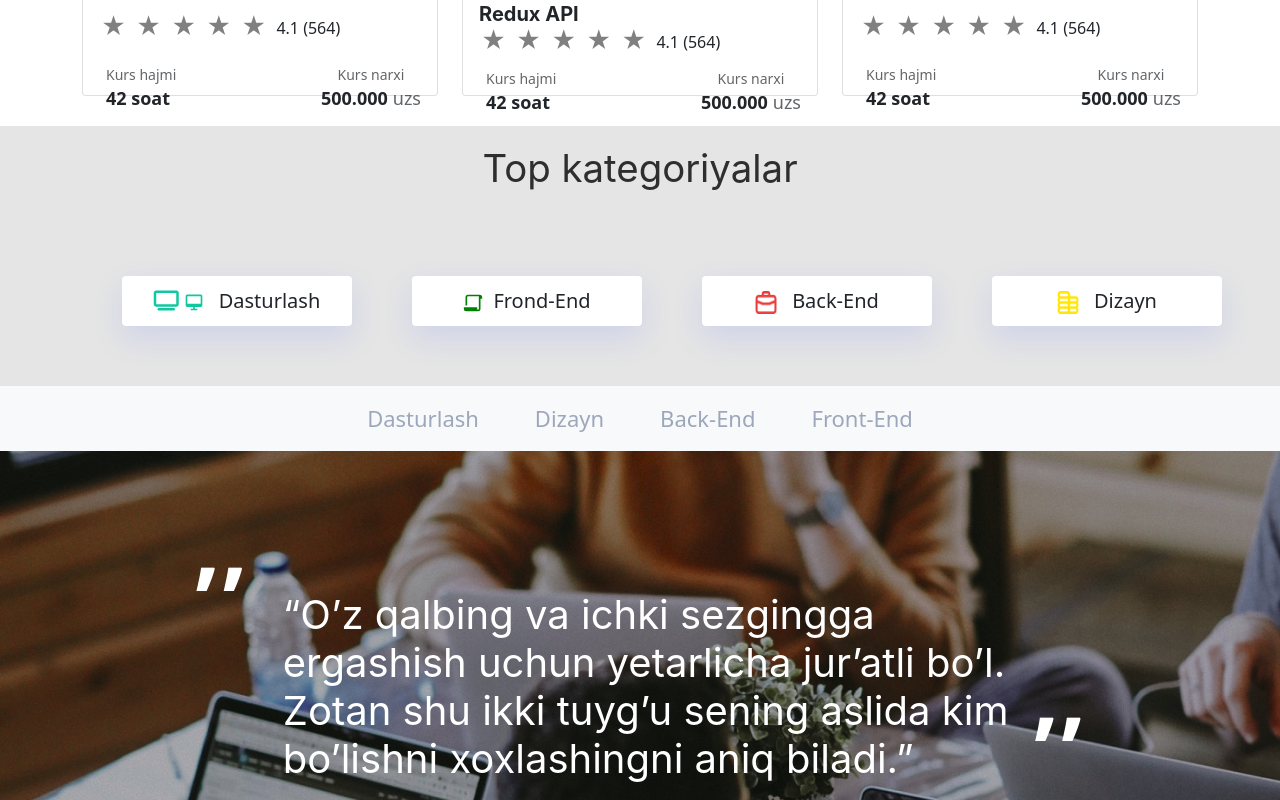
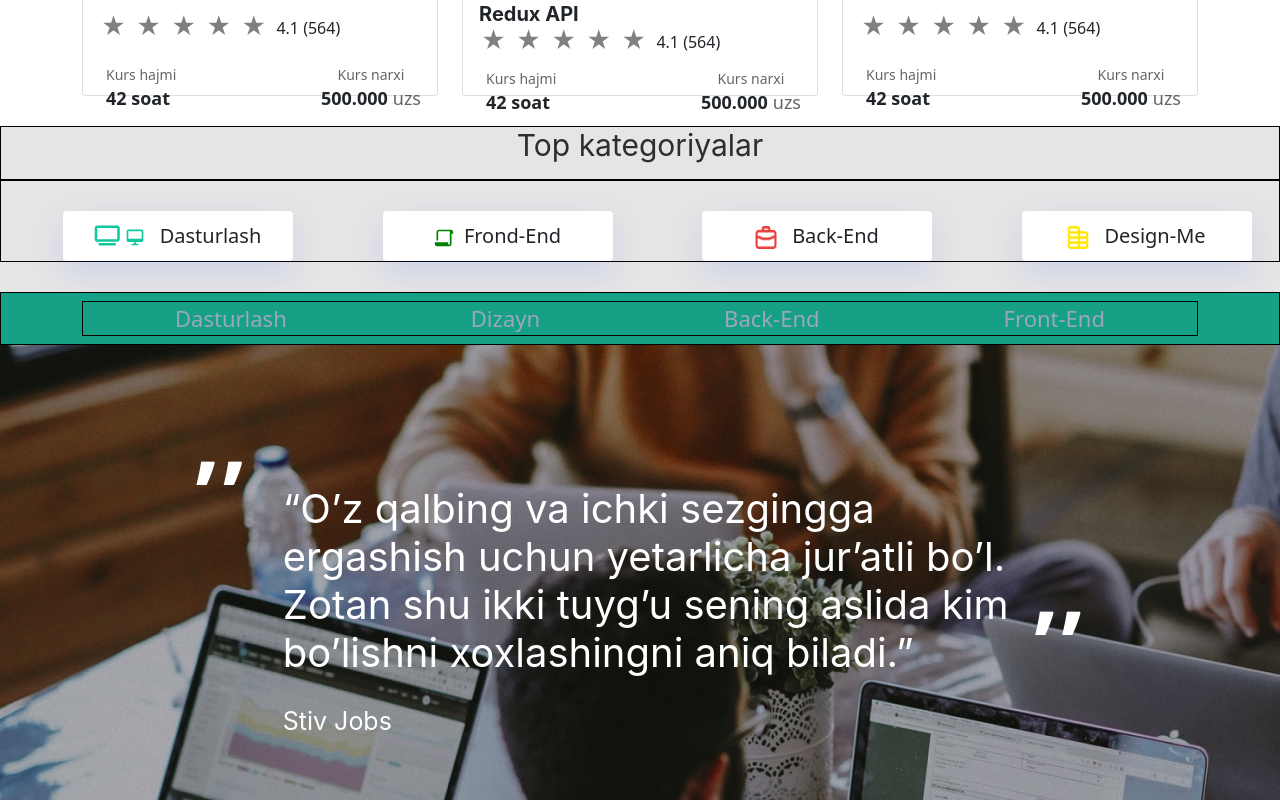
Before and after one commit to Rahmonbek/ittower, a React (Create React App) app: page / in a window 1280 px wide. Shown: the part 1700-2500 px from the top of the page. Built offline with nearby package versions, Linux system fonts and the light colour scheme.

Commit message:
swq
dwqd

```diff
--- a/src/pages/dashboards/NavbarMenu/NavbarGroup.js
+++ b/src/pages/dashboards/NavbarMenu/NavbarGroup.js
@@ -1,34 +1,45 @@
 import React from "react";
 import menyu from "../css/NavbarGroup.module.css";
-import { BrowserRouter as Router, Switch, Route, NavLink,Link } from "react-router-dom";
-import { Container, Navbar, Nav,  } from "react-bootstrap";
+import {
+  BrowserRouter as Router,
+  Switch,
+  Route,
+  NavLink,
+  Link,
+} from "react-router-dom";
+import { Container, Navbar, Nav } from "react-bootstrap";
 import Course from "./Course";
 import Home from "./Home";
 import Contact from "./Contact";
-import Logo from '../img/12347.png'
+import Logo from "../img/12347.png";
 
 export default function NavbarGroup() {
   return (
     <div>
       <Router>
         <div>
-
           <Navbar className={menyu.navbarMenu} collapseOnSelect expand="lg">
             <Container>
-              <Navbar.Brand style={{width:'65px', height:'65px'}} href="#home">
-                  <img className={menyu.BrandImgMe} style={{width:'100%',height:'100%'}} src={Logo} />
+              <Navbar.Brand
+                style={{ width: "65px", height: "65px" }}
+                href="#home"
+              >
+                <img
+                  className={menyu.BrandImgMe}
+                  style={{ width: "100%", height: "100%" }}
+                  src={Logo}
+                />
               </Navbar.Brand>
 
               <Navbar.Toggle
                 className={menyu.navbarToggle}
                 aria-controls="responsive-navbar-nav"
               />
-                <ul >
+              <ul>
                 <Navbar.Collapse
                   className={menyu.navbarCollapse}
                   id="responsive-navbar-nav"
                 >
-
                   <Nav className="ml-auto">
                     <li>
                       <NavLink
@@ -76,8 +87,6 @@ export default function NavbarGroup() {
             </Container>
           </Navbar>
 
-
-
           {/* A <Switch> looks through its children <Route>s and
             renders the first one that matches the current URL. */}
           <Switch>
--- a/src/pages/dashboards/css/Navbar1.module.css
+++ b/src/pages/dashboards/css/Navbar1.module.css
@@ -254,3 +254,20 @@ box-shadow: 0px 2px 2px 0px #0000001A;
 
 
     }
+    .CardPriceTimeDesign{
+        display: flex;
+        justify-content: space-between;
+        margin-top: 80px;
+
+    }
+    @media(min-width:768px) and (max-width:1023px){
+        .CardTextFrond{
+            font-size: 14px;
+            font-weight: bolder;
+        }
+
+    }
+    @media (max-width:767px){
+        .CardPriceTimeDesign{
+        }
+    }
--- a/src/pages/dashboards/css/Navbar2.module.css
+++ b/src/pages/dashboards/css/Navbar2.module.css
@@ -7,18 +7,33 @@ height: auto;
 
 }
 .title{
-align-items: center;
-padding-top: 24px;
-border-radius: nullpx;
+    margin: auto;
+    width: 100%;
+    border: 1px solid black;
+    text-align: center;
+
+}
+.title p{
+
 font-family: SF Pro Display;
 font-size: 30px;
 line-height: 36px;
-letter-spacing: 0em;
+/* identical to box height */
+
 text-align: center;
+
+/* black */
+
 color: #2E2E2E;
 
 }
+.RowMeTop{
+    width: 100%;
+    margin: auto;
+    border: 1px solid black;
+    margin-bottom: 30px;
 
+}
 
 .barchasi{
     padding-top: 2px;
@@ -143,3 +158,69 @@ height: 24px;
 left: 244px;
 top: 370px;
 }
+#NavbarMenuUl{
+    width: 100%;
+    justify-content: space-around;
+
+}
+.Navbar{
+    border: 1px solid black;
+    margin: auto;
+    text-align:center;
+    background-color: #16a085;
+}
+.ContainerMenu{
+    border:1px solid black;
+    width:100%;
+}
+
+@media(min-width:768px) and (max-width:1023px){
+    .NavbarMenu{
+        color: red;
+        background-color: white;
+        border: none;
+
+    }
+    #NavbarMenuUl{
+        z-index: 1;
+        color: white;
+        border-radius: 4px;
+        position: absolute;
+        width: 200px;
+        height: 210px;
+        overflow-x: hidden;
+        text-align: center;
+        margin-top: 10px;
+        background-color: #1E1E1E;
+
+    }
+}
+@media(max-width:767px) {
+    .NavbarMenu{
+        margin-top: 20px;
+        margin-bottom: 20px;
+        margin: auto;
+    }
+    .RowMeTop{
+        text-align: center;
+        border: 1px solid red;
+    }
+    .c1{
+        margin: auto;
+        margin-top: 20px;
+        margin-bottom: 20px;
+    }
+    #NavbarMenuUl{
+        z-index: 1;
+        color: white;
+        border-radius: 4px;
+        position: absolute;
+        width: 200px;
+        height: 210px;
+        margin: auto;
+        overflow-x: hidden;
+        background-color: #1E1E1E;
+
+    }
+
+}
--- a/src/pages/dashboards/css/Navbar4.module.css
+++ b/src/pages/dashboards/css/Navbar4.module.css
@@ -101,14 +101,20 @@ margin-left: 35px;
 @media (min-width:768px) and (max-width:1024px){
     .TextMeCenter{
         width: 100%;
+        margin-top: 10px;
     }
     .standUpClose{
         margin-top: 180px;
+    }
+    .CardTextFrond{
+        font-size: 15px;
     }
 }
 @media (max-width:767px){
     .TextMeCenter{
         width: 100%;
+        margin-top: 10px;
+
     }
     .standUpInText{
         font-size: 30px;
--- a/src/pages/dashboards/css/NavbarGroup.module.css
+++ b/src/pages/dashboards/css/NavbarGroup.module.css
@@ -17,15 +17,19 @@
 
 
 @media (max-width: 767px){
+    .navbarMenu{
+        border: 1px solid black;
+        display: flex;
+    }
     .navbarToggle{
-     margin-top: -10px;
-     margin-left: 280px;
+     margin-top: -70px;
+     margin-left: 20px;
      justify-content: end;
 
     }
     .BrandImgMe{
         margin: auto;
-        margin-top:-5px
+        margin-top:-60px
     }
     .navbarCollapse li{
         margin: auto;
@@ -61,6 +65,7 @@
     .BrandImgMe{
         margin-top: -5px;
     }
+
     .navbarToggle{
         margin-top: -10px;
         margin-left: 400px;
--- a/src/pages/dashboards/pages/Bosh2.js
+++ b/src/pages/dashboards/pages/Bosh2.js
@@ -33,10 +33,17 @@ export default class Bosh2 extends Component {
                 <Card.Body>
                   <Card.Title className={stayle1.name1}>
                     {" "}
-                    <b style={{marginLeft:'-18px'}}> Java Course, JavaOOp, JavaFx, Java  Spring Development, Database Development</b>
+                    <b style={{ marginLeft: "-18px" }}>
+                      {" "}
+                      Java Course, JavaOOp, JavaFx, Java Spring Development,
+                      Database Development
+                    </b>
                   </Card.Title>
                   <Card.Text>
-                    <div className={stayle1.star1} style={{ display: "flex",marginLeft:'-28px' }}>
+                    <div
+                      className={stayle1.star1}
+                      style={{ display: "flex", marginLeft: "-28px" }}
+                    >
                       <ReactStars
                         count={5}
                         onChange={ratingChanged}
@@ -50,16 +57,17 @@ export default class Bosh2 extends Component {
                     <div
                       style={{
                         display: "flex",
-                        justifyContent:'space-between',
-                        marginTop:'80px'
-
+                        justifyContent: "space-between",
+                        marginTop: "80px",
                       }}
                     >
-                      <div >
+                      <div>
                         <div style={{ fontSize: "14px", opacity: "0.7" }}>
                           Kurs hajmi
                         </div>
-                        <div style={{ fontSize: "18px" }}><b>42 soat</b></div>
+                        <div style={{ fontSize: "18px" }}>
+                          <b>42 soat</b>
+                        </div>
                       </div>
                       <div style={{ textAlign: "center", paddingLeft: "90px" }}>
                         <div style={{ fontSize: "14px", opacity: "0.7" }}>
@@ -91,12 +99,16 @@ export default class Bosh2 extends Component {
                   style={{ height: "188px" }}
                   src={images2}
                 />
-                 <div className={stayle1.card13}>Dizayn</div>
+                <div className={stayle1.card13}>Dizayn</div>
                 <Card.Body>
                   <Card.Title className={stayle1.name2}>
-                    <b style={{marginLeft:'-18px'}}> Illustrator boshlang’ichdan proffessionalgacha Ta'lim <br/> beramiz</b>
+                    <b style={{ marginLeft: "-18px" }}>
+                      {" "}
+                      Illustrator boshlang’ichdan proffessionalgacha to'liq
+                      kafolat beramiz
+                    </b>
                   </Card.Title>
-                  <Card.Text >
+                  <Card.Text>
                     <div className={stayle1.star2} style={{ display: "flex" }}>
                       <ReactStars
                         count={5}
@@ -107,25 +119,21 @@ export default class Bosh2 extends Component {
                       <span style={{ paddingTop: "8px" }}> 4.1 (564) </span>
                     </div>
 
-                    <div
-                      style={{
-                        display: "flex",
-                        justifyContent:'space-between',
-                        marginTop:'80px'
-                      }}
-                    >
-                      <div >
+                    <div className={stayle1.CardPriceTimeDesign}>
+                      <div>
                         <div style={{ fontSize: "14px", opacity: "0.7" }}>
                           Kurs hajmi
                         </div>
-                        <div style={{ fontSize: "18px" }}><b>42 soat</b></div>
+                        <div style={{ fontSize: "18px" }}>
+                          <b>42 soat</b>
+                        </div>
                       </div>
                       <div style={{ textAlign: "center", paddingLeft: "90px" }}>
                         <div style={{ fontSize: "14px", opacity: "0.7" }}>
                           Kurs narxi
                         </div>
                         <div style={{ fontSize: "18px" }}>
-                        <b>500.000</b>
+                          <b>500.000</b>
                           <span
                             style={{
                               paddingLeft: "5px",
@@ -161,7 +169,6 @@ export default class Bosh2 extends Component {
                         Python yadrosi, Python Telegram boti, Django, API, Git /
                         Github
                       </b>
-
                     </Card.Title>
                     <Card.Text>
                       <div
@@ -233,11 +240,10 @@ export default class Bosh2 extends Component {
                   />
                   <Card.Body>
                     <Card.Title className={stayle1.title1}>
-                      <b>
+                      <b className={stayle1.CardTextFrond}>
                         HTML, CSS Bootstrap , JavaScript, Ajax, React , React
                         Native , React Hook Material UI, Redux API
                       </b>
-
                     </Card.Title>
                     <Card.Text>
                       <div
@@ -313,7 +319,6 @@ export default class Bosh2 extends Component {
                         Python yadrosi, Python Telegram boti, Django, API, Git /
                         Github
                       </b>
-
                     </Card.Title>
                     <Card.Text>
                       <div
--- a/src/pages/dashboards/pages/Bosh3.js
+++ b/src/pages/dashboards/pages/Bosh3.js
@@ -1,12 +1,12 @@
 import React, { Component } from "react";
-import { Col, Row } from "react-bootstrap";
+import { Col, Row, Container } from "react-bootstrap";
 import stayle2 from "../css/Navbar2.module.css";
 
 import vektor1 from "../img/vector1.png";
 import vektor2 from "../img/Vector2.png";
 
 import { Nav, Navbar } from "react-bootstrap";
-import { NavLink  } from "react-router-dom";
+import { NavLink } from "react-router-dom";
 import { BiDesktop } from "react-icons/bi";
 import { RiFilePaper2Line } from "react-icons/ri";
 
@@ -16,44 +16,34 @@ export default class Bosh3 extends Component {
     return (
       <div>
         <div className={stayle2.bosh}>
-          <div className={stayle2.title} style={{ fontSize: "3vw" }}>
-            Top kategoriyalar
+          <div className={stayle2.title}>
+            <p> Top kategoriyalar</p>
           </div>
 
-
-
-          <Row
-            style={{
-              marginTop: "60px",
-              marginBottom: "60px",
-              marginRight: "60px",
-              marginLeft: "60px",
-              textAlign: "center",
-            }}
-            lg={4}
-            md={2}
-            sm={1}
-          >
+          <Row className={stayle2.RowMeTop} lg={4} md={2} sm={1}>
             <Col>
               <div className={stayle2.c1}>
                 <i
                   class="fa fa-television"
                   style={{ color: "#10C8A0", paddingRight: "15px" }}
                   aria-hidden="true"
-                > <BiDesktop/></i>
+                >
+                  {" "}
+                  <BiDesktop />
+                </i>
                 Dasturlash
               </div>
             </Col>
             <Col>
-              <div className={stayle2.c2}>
-               <i style={{marginRight:'10px', color:'green'}}>
-                 <RiFilePaper2Line/>
+              <div className={stayle2.c1}>
+                <i style={{ marginRight: "10px", color: "green" }}>
+                  <RiFilePaper2Line />
                 </i>
                 Frond-End
               </div>
             </Col>
             <Col>
-              <div className={stayle2.c3}>
+              <div className={stayle2.c1}>
                 <img
                   src={vektor1}
                   style={{
@@ -67,7 +57,7 @@ export default class Bosh3 extends Component {
               </div>
             </Col>
             <Col>
-              <div className={stayle2.c4}>
+              <div className={stayle2.c1}>
                 <img
                   src={vektor2}
                   style={{
@@ -77,83 +67,68 @@ export default class Bosh3 extends Component {
                   }}
                   alt="BigCo Inc. logo"
                 ></img>
-                Dizayn
+                Design-Me
               </div>
             </Col>
-
-
-
           </Row>
 
-          <Navbar bg="light" expand="lg">
-            <Navbar.Toggle aria-controls="navbarScroll" />
+          <Navbar className={stayle2.Navbar} expand="lg">
+            <Container>
+              <div className={stayle2.ContainerMenu}>
+                <Navbar.Toggle
+                  className={stayle2.NavbarMenu}
+                  aria-controls="navbarScroll"
+                />
                 <Navbar.Collapse id="navbarScroll">
-              <Nav
-                className="mr-auto my-2 my-lg-0"
-                style={{margin:'auto',textAlign:'center', maxHeight: "100px" }}
-                navbarScroll
-              >
-                <Nav.Link href="#action1">
+                  <Nav id={stayle2.NavbarMenuUl}>
                     <NavLink
                       style={{
                         textDecoration: "none",
                         fontSize: "22px",
                         color: "#9DA7BB",
                       }}
-                    activeStyle={{ color: "#010101" }}
+                      activeStyle={{ color: "#FFFFFF" }}
                       to="/dasturlash"
                     >
                       Dasturlash
                     </NavLink>{" "}
-                </Nav.Link>
-                <Nav.Link href="#action1">
                     <NavLink
                       style={{
-                      marginLeft:'40px',
                         textDecoration: "none",
                         fontSize: "22px",
                         color: "#9DA7BB",
                       }}
-                    activeStyle={{ color: "#010101" }}
+                      activeStyle={{ color: "#FFFFFF" }}
                       to="/dizayn"
                     >
                       Dizayn
                     </NavLink>
-                </Nav.Link>
-                <Nav.Link href="#action1">
                     <NavLink
                       style={{
-                      marginLeft:'40px',
                         textDecoration: "none",
                         fontSize: "22px",
                         color: "#9DA7BB",
                       }}
-                    activeStyle={{ color: "#010101" }}
+                      activeStyle={{ color: "#FFFFFF" }}
                       to="/marketing"
                     >
                       Back-End
                     </NavLink>
-                </Nav.Link>
-                <Nav.Link href="#action1">
                     <NavLink
                       style={{
-                      marginLeft:'40px',
                         textDecoration: "none",
                         fontSize: "22px",
                         color: "#9DA7BB",
                       }}
-                    activeStyle={{ color: "#010101" }}
+                      activeStyle={{ color: "#FFFFFF" }}
                       to="/biznes"
                     >
                       Front-End
                     </NavLink>
-                </Nav.Link>
-
-
-
-
                   </Nav>
                 </Navbar.Collapse>
+              </div>
+            </Container>
           </Navbar>
         </div>
       </div>
--- a/src/pages/dashboards/pages/Bosh4.js
+++ b/src/pages/dashboards/pages/Bosh4.js
@@ -1,13 +1,14 @@
 import React, { Component } from "react";
 import { Nav, Navbar } from "react-bootstrap";
 import { NavLink } from "react-router-dom";
+import styles from '../css/Bosh4.module.css'
 
 export default class Bosh4 extends Component {
   render() {
     return (
       <div>
         <Navbar bg="light" expand="lg">
-          <Navbar.Toggle aria-controls="navbarScroll" />
+          <Navbar.Toggle className={styles.NavbarMenu} aria-controls="navbarScroll" />
           <Navbar.Collapse id="navbarScroll">
             <Nav
               className="mr-auto my-2 my-lg-0"
--- a/src/pages/dashboards/pages/Bosh5.js
+++ b/src/pages/dashboards/pages/Bosh5.js
@@ -23,17 +23,7 @@ export default class Bosh5 extends Component {
             </div>
           </Container>
 
-          <img
-            style={{
-              fontSize: "3vw",
-              width: "5%",
-              height: "6%",
-              position: "absolute",
-              right: "80px",
-              bottom: "80px",
-            }}
-            src={images3}
-          />
+
         </div>
       </div>
     );
```
Also changed, not shown: src/pages/dashboards/css/Bosh4.module.css (added, +7 -0 lines), src/pages/dashboards/pages/Bosh6.js (+121 -99 lines). Lines whose indentation alone changed are shown as unchanged.
